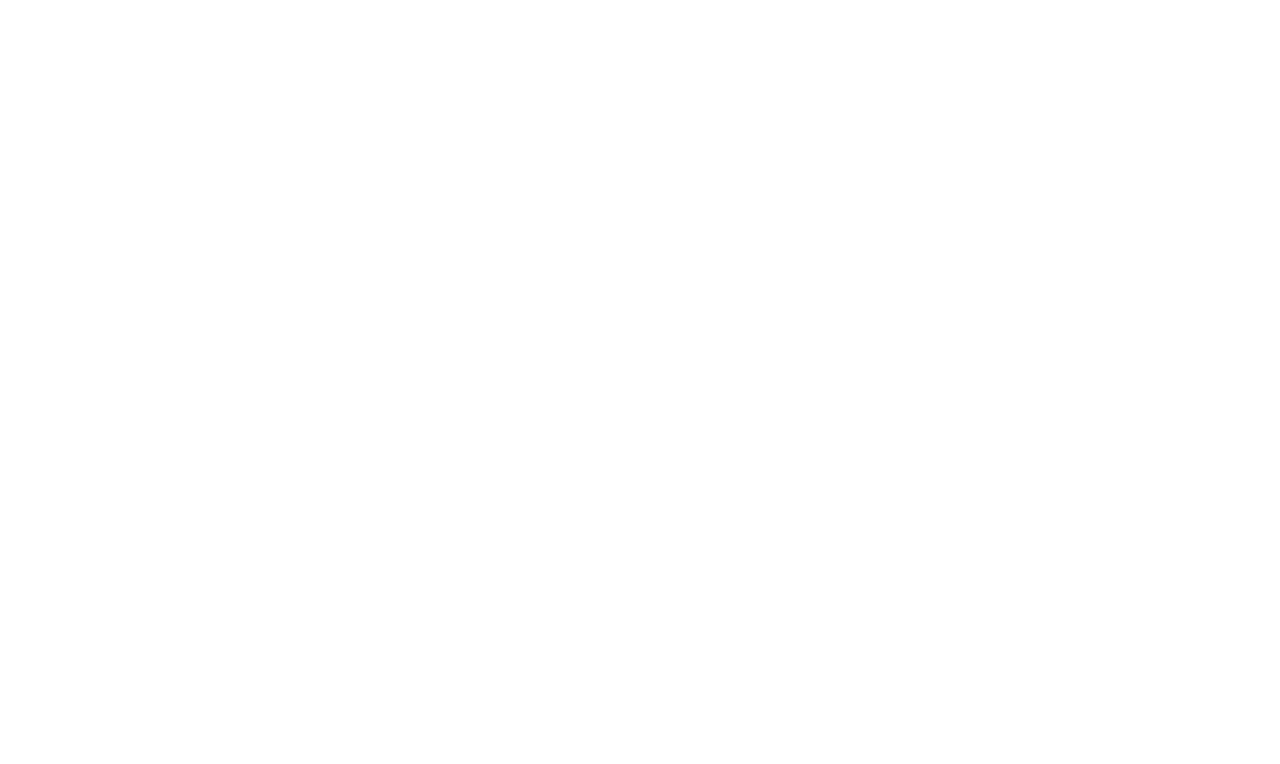
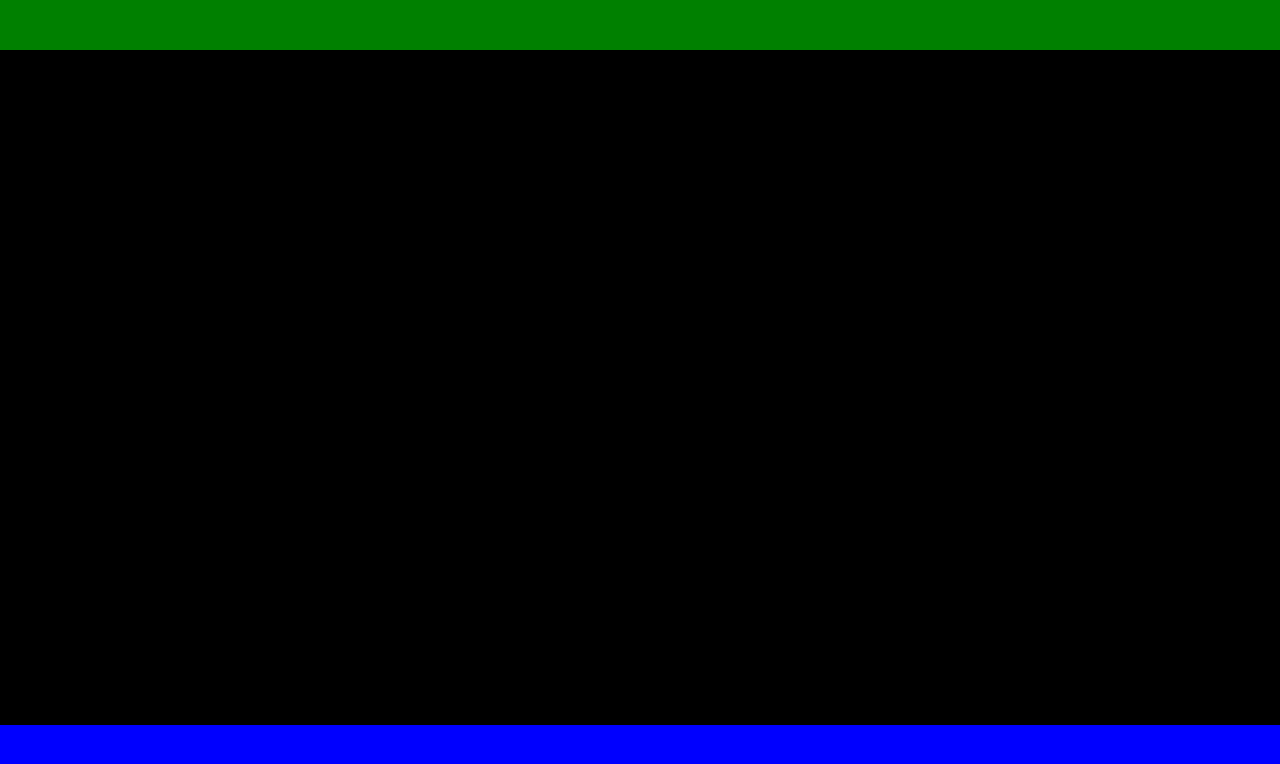
Before and after one commit to ChrisJUnda/html-css-zoom, a plain HTML site: page index.html in a window 1280 px wide. Drawn offline with Linux system fonts and the light colour scheme.

Commit message:
[UPD] Added color to the 3 sections

```diff
--- a/css/style.css
+++ b/css/style.css
@@ -3,3 +3,18 @@
     margin: 0;
     box-sizing: border-box;
 }
+
+header{
+    background-color: green;
+    height: 50px;
+}
+
+main{
+    background-color: black;
+    height: calc(100vh - 125px);
+}
+
+footer{
+    background-color: blue;
+    height: 75px;
+}
```
